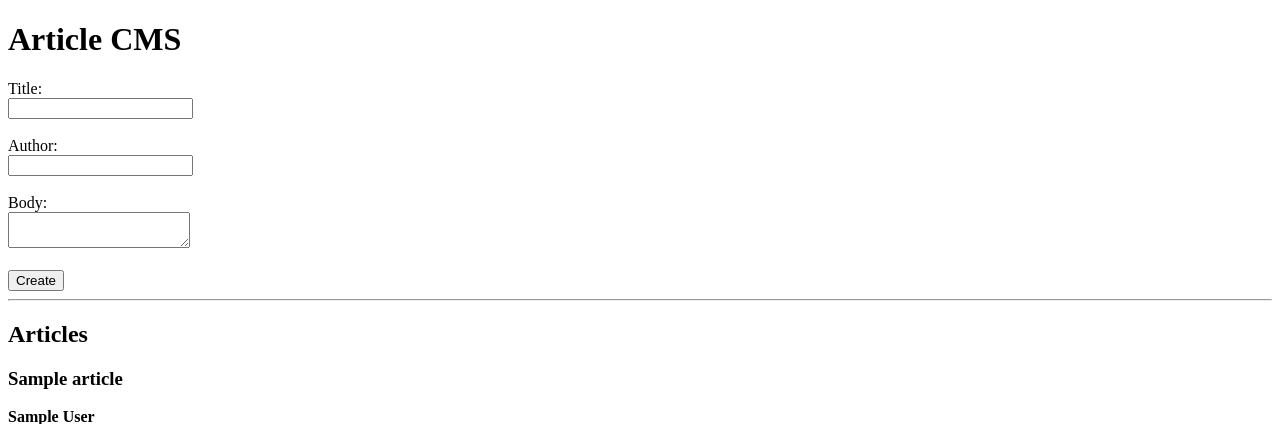
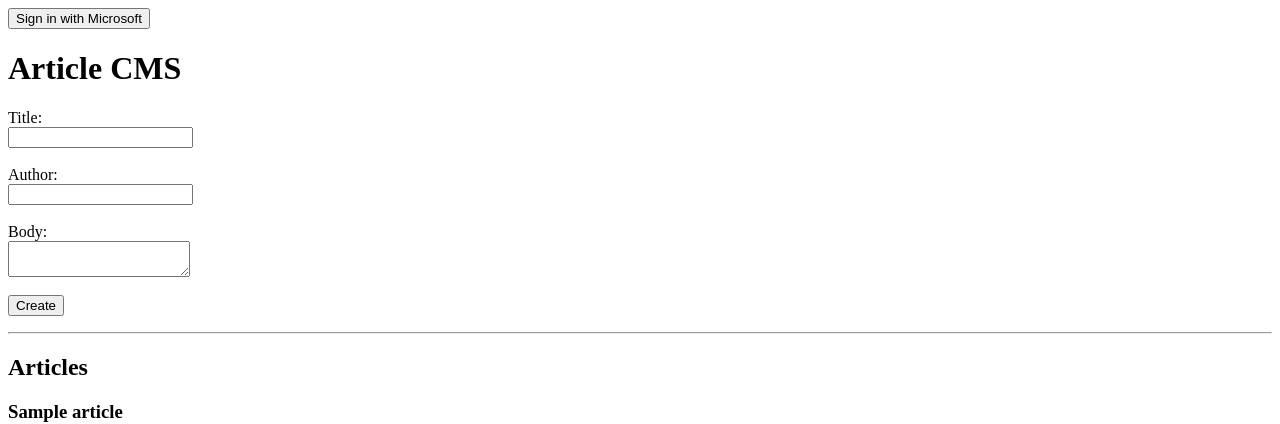
Before and after one commit to Aadityamurti/-cms-azure-project-12, a Flask app: template templates/index.html in a window 1280 px wide. Shown: the top 424 px of the page. Run offline with Flask 3, Linux system fonts and the light colour scheme; the template is opened without the code that fills it: most values are stand-ins (such as "Sample title", 1, 10 or a date in 2020).

Commit message:
Update index.html

```diff
--- a/templates/index.html
+++ b/templates/index.html
@@ -1,3 +1,6 @@
+<a href="/login">
+    <button>Sign in with Microsoft</button>
+</a>
 <!DOCTYPE html>
 <html>
 <head>
```
